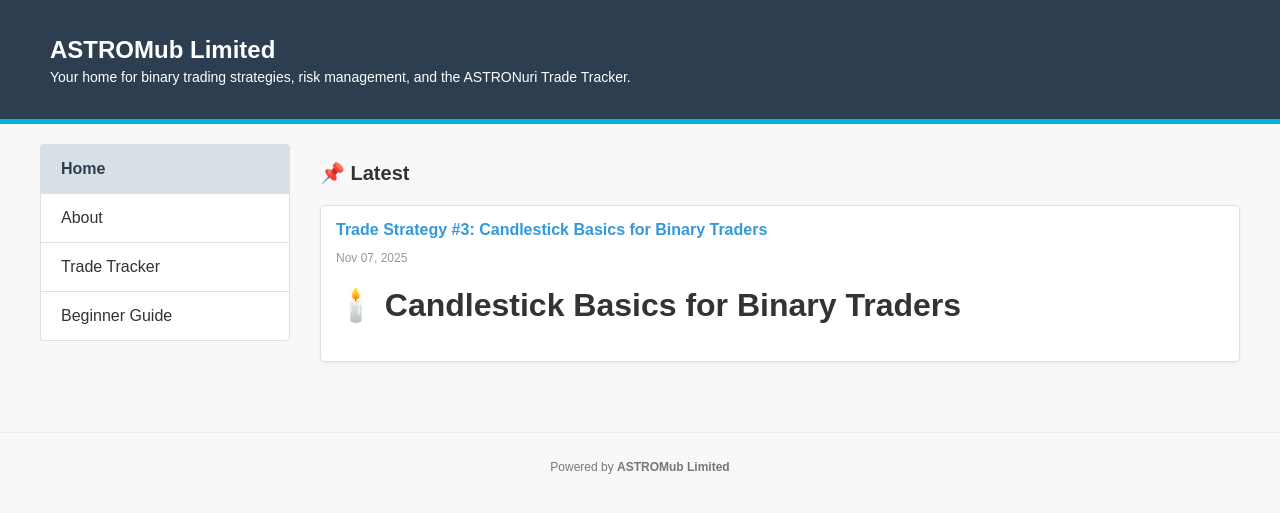
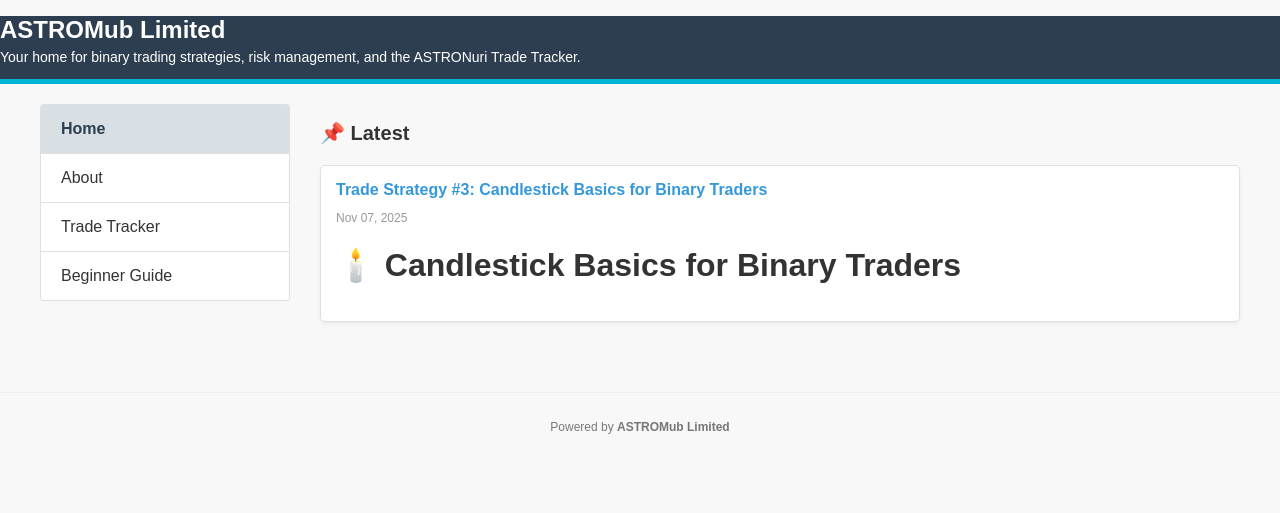
Before and after one commit to astromub/silver-umbrella, a Jekyll site: the page built from index.md, in a window 1280 px wide. Shown: the top 513 px of the page. Built offline with Jekyll 4.4.1, drawn with Linux system fonts in a browser that asks for light colours.

Commit message:
Update style.css

```diff
--- a/assets/style.css
+++ b/assets/style.css
@@ -11,23 +11,31 @@ body {
 .header {
     background-color: #2c3e50; /* Dark blue/gray */
     color: white;
-    padding: 20px 50px;
+    padding: 0; /* Remove padding here */
     border-bottom: 5px solid #00b4d8; /* Accent line */
 }
+
+/* NEW: Styles for the inner header content wrapper */
+.header-content {
+    max-width: 1200px; /* Aligns with the main container */
+    margin: 0 auto;    /* Centers the content */
+    padding: 20px 20px; /* Add padding back inside the wrapper. (20px matches container padding) */
+}
+
 .header h1 { margin-bottom: 5px; font-size: 24px; }
 .header p { margin-top: 0; font-size: 14px; }
 
 /* --- 3. Main Layout (Flexbox) --- */
 .container {
-    display: flex; /* Enables flexbox for the sidebar and content */
+    display: flex;
     max-width: 1200px;
-    margin: 0 auto; /* Centers the content */
+    margin: 0 auto;
     padding: 20px;
 }
 
 /* --- 4. Sidebar Navigation Styling --- */
 .sidebar {
-    width: 250px; /* Fixed width for the sidebar */
+    width: 250px;
     flex-shrink: 0;
     padding-right: 30px;
 }
@@ -79,7 +87,8 @@ body {
     gap: 20px;
 }
 .card {
-    flex: 1 1 220px;
+    /* Adjusted flex-basis to ensure clean 3-column layout */
+    flex: 1 1 calc(33.33% - 15px);
     background-color: white;
     border: 1px solid #e0e0e0;
     border-radius: 5px;
```
